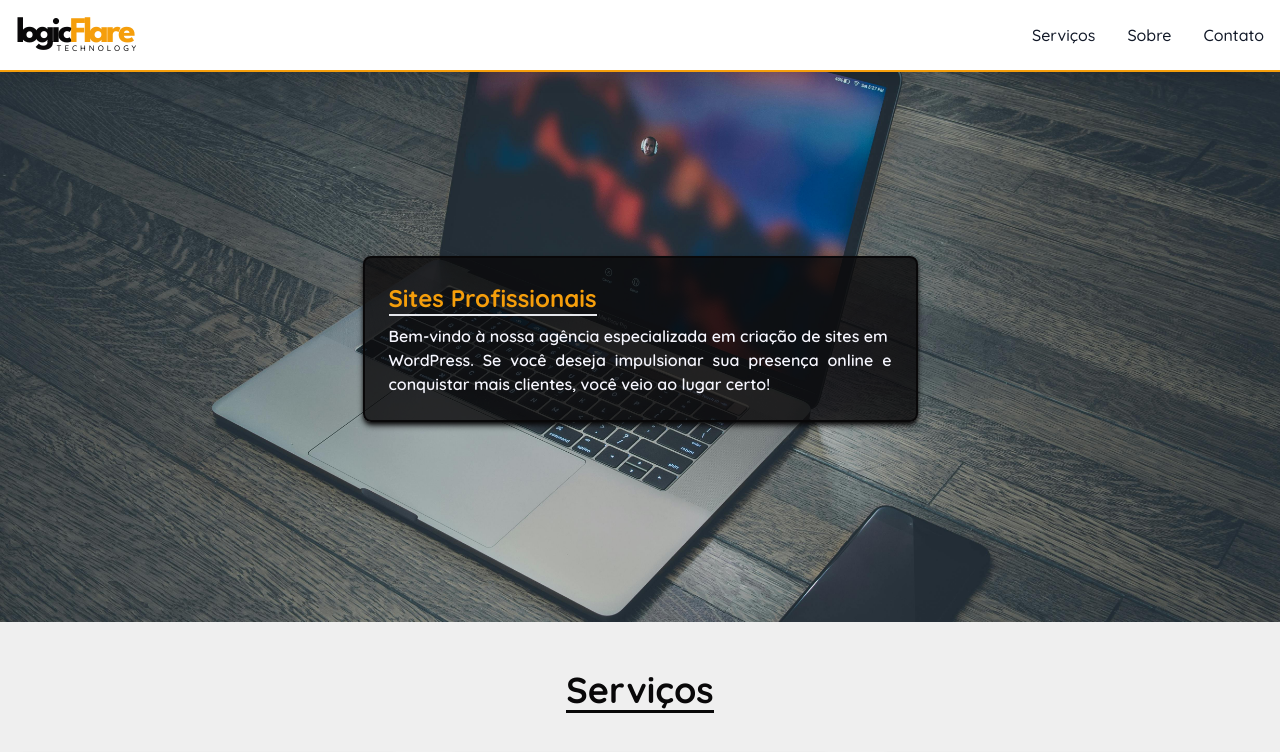
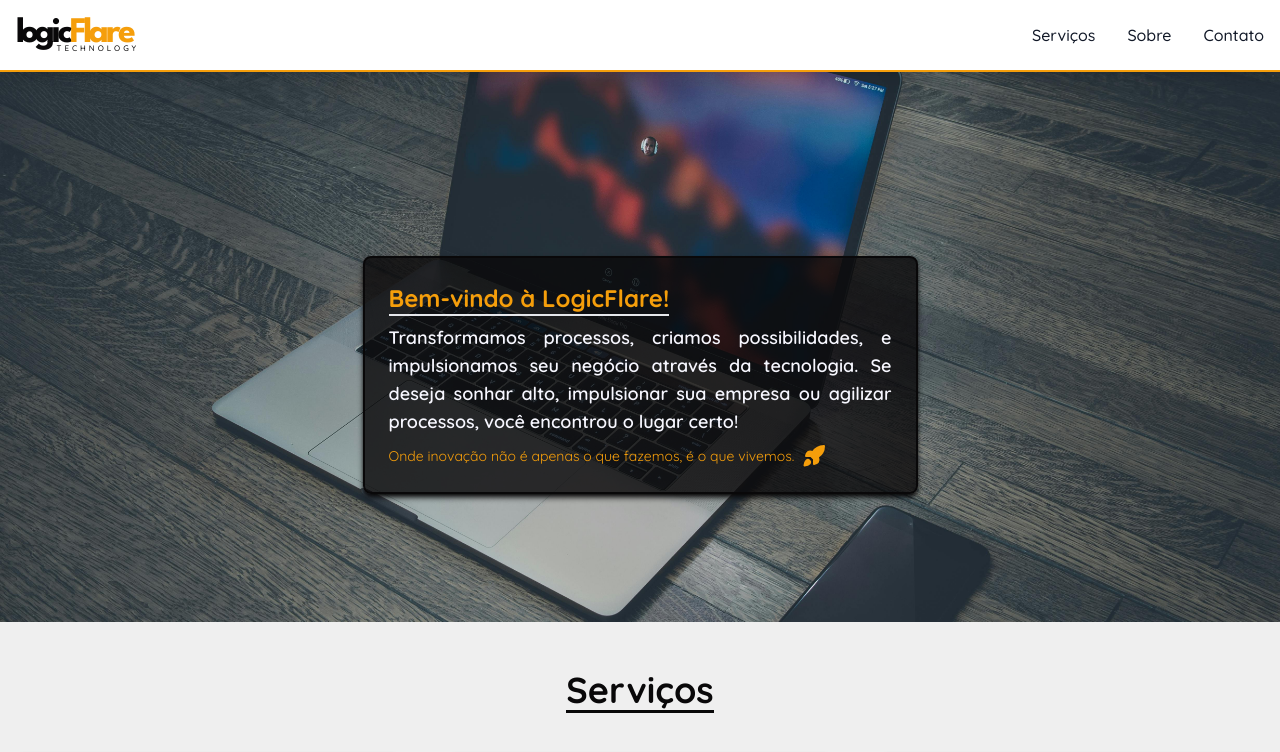
Before and after one commit to EduardoPbs/logicFlare, a React (Vite) app: page / in a window 1280 px wide. Shown: the top 752 px of the page. Built offline with nearby package versions, Linux system fonts and the light colour scheme.

Commit message:
fix: change appresentation text

```diff
--- a/src/components/content/index.tsx
+++ b/src/components/content/index.tsx
@@ -3,6 +3,7 @@ import { Contact } from './contact';
 import { Services } from './services';
 import { MutableRefObject } from 'react';
 import background from '../../assets/templates/macbook_iphone.jpg';
+import { Rocket } from 'lucide-react';
 
 interface IContentProps {
     aboutRef: MutableRefObject<null> | any;
@@ -21,12 +22,17 @@ export function Content(props: IContentProps) {
             <div className="mx-auto w-full max-w-screen-xl">
                 <div className='text-main-white capitalize text-wrap'>
                     <div className='sm:absolute m-auto left-0 top-64 right-0 flex flex-col justify-center items-start gap-2 max-w-[555px] sm:bg-main-black/80 sm:border-2 sm:border-main-black sm:shadow-md sm:shadow-main-black px-6 py-8 sm:py-6 sm:rounded-lg'>
-                        <h1 className='text-2xl font-bold border-b-2 text-start text-main-color'>Sites Profissionais</h1>
-                        <p className='font-semibold normal-case text-justify text-main-white'>
-                            Bem-vindo à nossa agência especializada em criação de sites em <br /> WordPress.
-                            Se você deseja impulsionar sua presença online e conquistar mais clientes,
-                            você veio ao lugar certo!
+                        <h1 className='text-2xl normal-case font-bold border-b-2 text-start text-main-color'>
+                            Bem-vindo à LogicFlare!
+                        </h1>
+                        <p className='font-semibold normal-case text-lg text-justify text-main-white'>
+                            Transformamos processos, criamos possibilidades, e impulsionamos seu negócio através da tecnologia.
+                            Se deseja sonhar alto, impulsionar sua empresa ou agilizar processos, você encontrou o lugar certo!
                         </p>
+                        <span className='flex flex-col sm:flex-row items-center justify-center gap-2 text-sm normal-case text-main-color'>
+                            Onde inovação não é apenas o que fazemos, é o que vivemos.
+                            <Rocket color='#f59e0b' fill='#f59e0b' />
+                        </span>
                     </div>
                 </div>
             </div>
```
